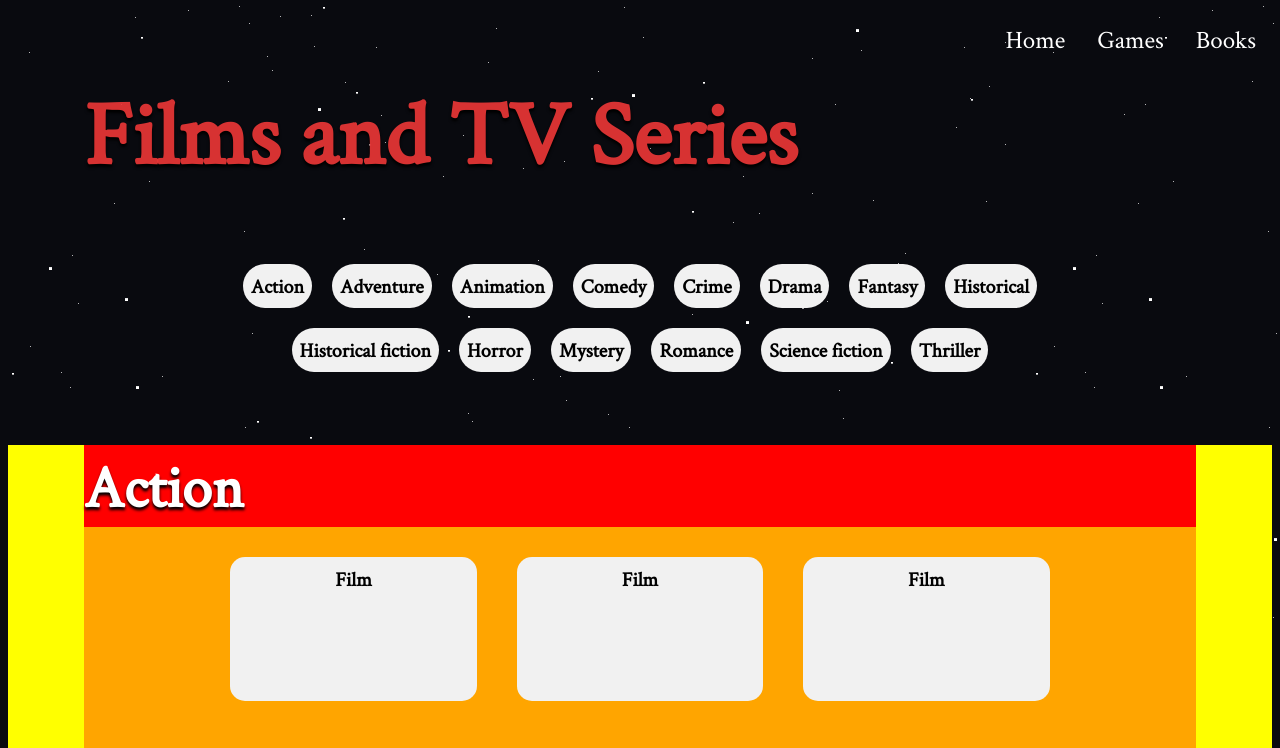
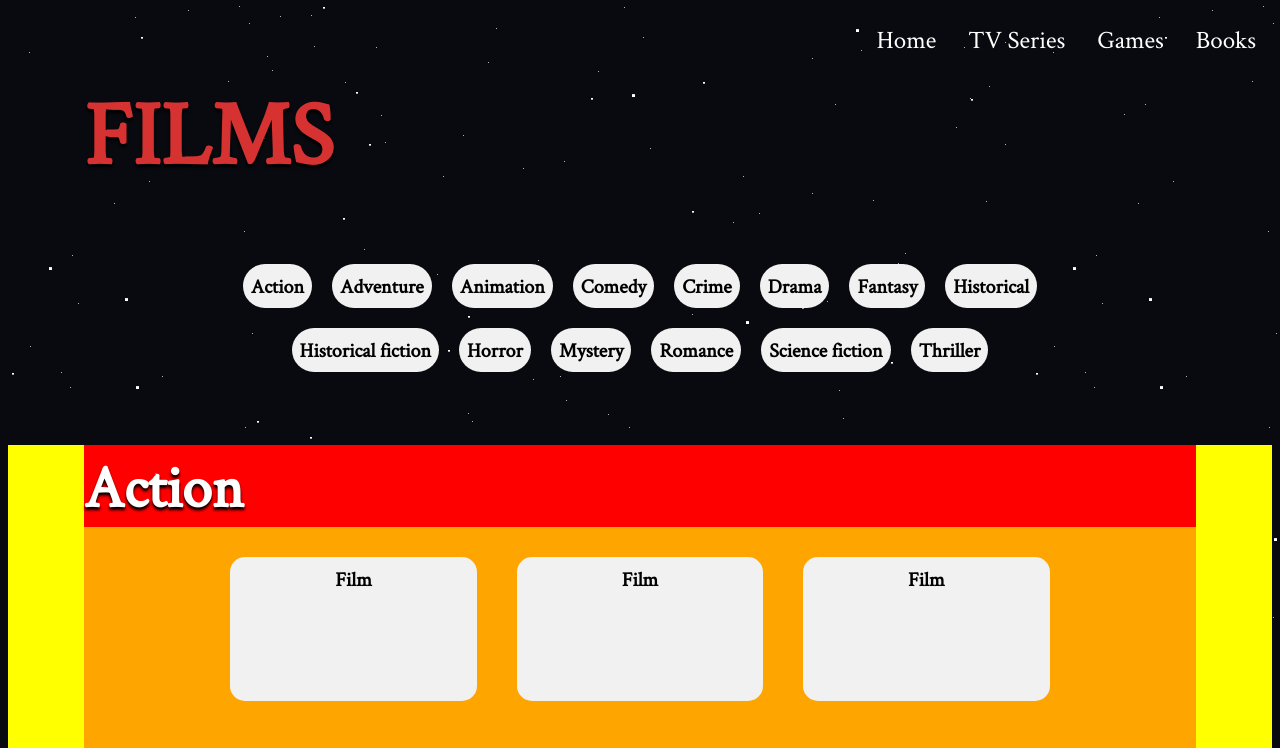
Before and after one commit to eiribarev18/generala-approves, a plain HTML site: page HTML/films.html in a window 1280 px wide. Shown: the top 748 px of the page. Drawn offline with Linux system fonts and the light colour scheme.

Commit message:
change "Films and TV Series" to "FILMS""

```diff
--- a/HTML/films.html
+++ b/HTML/films.html
@@ -1,19 +1,21 @@
 <!DOCTYPE html>
 <html lang="en">
 <head>
-	<title>Films and TV Series</title>
+	<title>Films</title>
 	<meta charset="utf-8">
 	<link rel="stylesheet" type="text/css" href="../CSS/films.css">
 </head>
 
 <body>
 	<ul>
+
 		<li><a href="books.html">Books</a></li>
 		<li><a href="games.html">Games</a></li>
+		<li><a href="tvseries.html">TV Series</a></li>
 		<li><a href="index.html">Home</a></li>
 	</ul>
 
-	<b><h1>Films and TV Series</h1></b>
+	<b><h1>FILMS</h1></b>
 
 	<div class="flex-container">
 		<div><a href="#Action">Action</a></div>
```
